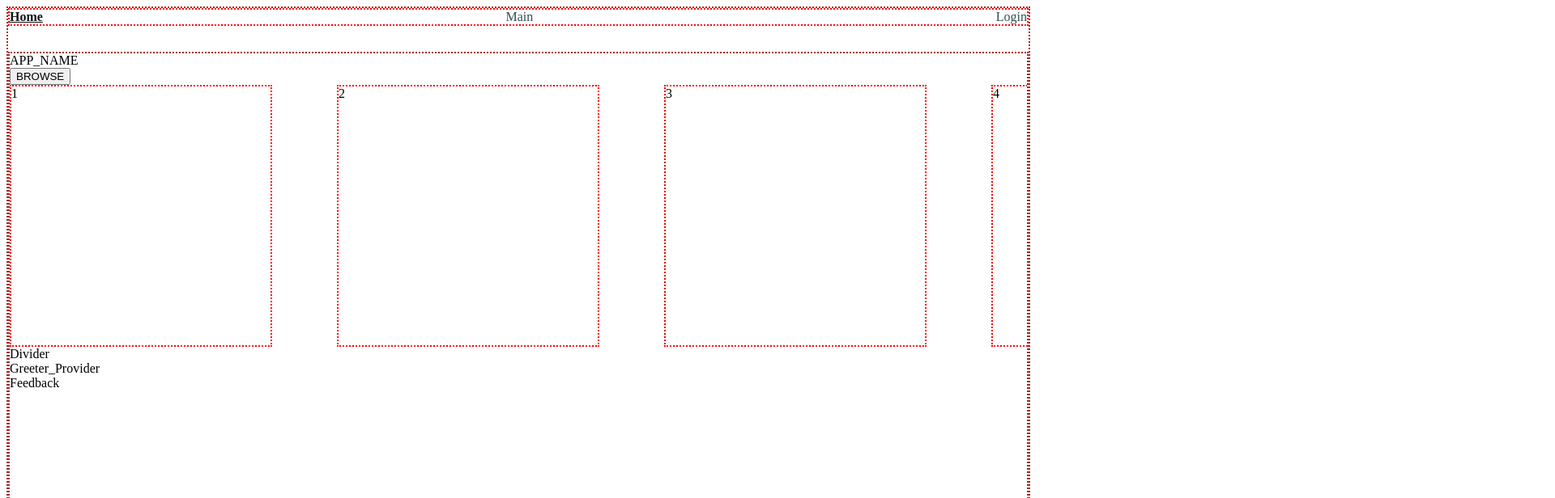
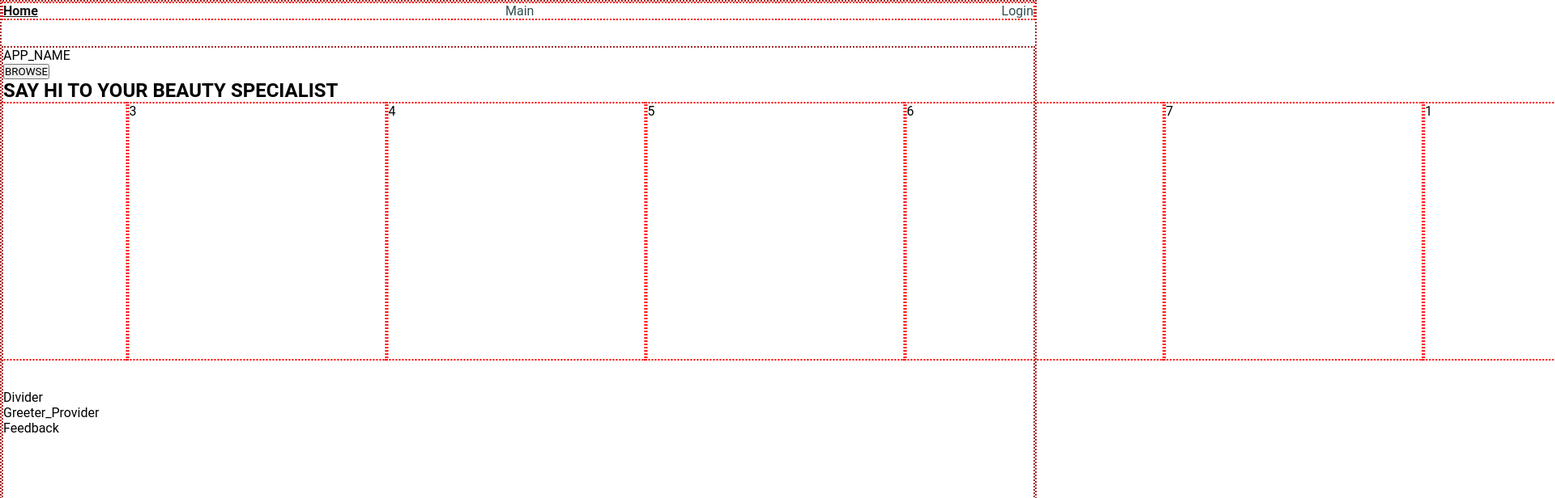
Before and after one commit to Code-the-Dream-School/gg-pac-team5-front, a React (Vite) app: page / in a window 1280 px wide. Shown: the top 616 px of the page at 81% size, 1920 px wide, since content can reach past the window. Built offline with nearby package versions, Linux system fonts and the light colour scheme.

Commit message:
carosel is working. Without slowing downon hover. There is an unresolved issue for resizing container with absolute element in it. and calculating gap between cards hiccup. Gap property is removed for now.

```diff
--- a/src/Assets/Home/Carousel.css
+++ b/src/Assets/Home/Carousel.css
@@ -1,11 +1,44 @@
 .carousel-wrapper {
+	overflow: scroll;
+	min-height: 30vw;
+}
+.carousel-container {
+	position: absolute;
 	display: flex;
-	gap: 5rem;
-	overflow: scroll;
+	overflow: hidden;
 }
 
-.carousel-item {
+.card-wrapper {
 	border: 2px dotted red;
+	position: relative;
 	min-height: 25vw;
 	min-width: 25vw;
 }
+
+.card-overlay-wrapper {
+	position: absolute;
+	overflow: hidden;
+	inset: 0;
+	z-index: 10;
+	height: 100%;
+	width: 100%;
+	background: grey;
+}
+
+.card-overlay-container {
+	position: absolute;
+	z-index: 10;
+	background-color: rgba(0, 0, 0, 0.5);
+	height: 100%;
+	width: 100%;
+	display: flex;
+	justify-content: center;
+	align-items: center;
+}
+
+.card-button {
+	padding: 0.5rem;
+	border-radius: 5px;
+	font-size: smaller;
+	background-color: white;
+}
--- a/src/index.css
+++ b/src/index.css
@@ -0,0 +1,6 @@
+* {
+	margin: 0;
+	padding: 0;
+	box-sizing: border-box;
+	font-family: "Roboto";
+}
--- /dev/null
+++ b/src/pages/Home/Carousel/Card.tsx
@@ -0,0 +1,57 @@
+import { motion, AnimatePresence } from "framer-motion";
+import { Paper } from "@mui/material";
+import { Link } from "react-router-dom";
+import { FC, useState } from "react";
+
+interface CardProp {
+	content: number;
+}
+
+const Card: FC<CardProp> = ({ content }) => {
+	const [showOverlay, setShowOverlay] = useState(false);
+
+	return (
+		<motion.div
+			className="card-wrapper"
+			onHoverStart={() => setShowOverlay(true)}
+			onHoverEnd={() => setShowOverlay(false)}
+		>
+			{/* animate presence will re-animate.
+            what was faded in on hover
+            will be faded out on mouse leave
+
+            animate presence must be stated before condition not in it
+
+            It will track when the element leaves the dom
+            and repeats the animation based on exit property */}
+			<AnimatePresence>
+				{showOverlay && (
+					<Link to="services">
+						{/* fade in effect */}
+						<motion.div
+							className="card-overlay-wrapper"
+							initial={{ opacity: 0 }}
+							animate={{ opacity: 1 }}
+							exit={{ opacity: 0 }}
+						>
+							<motion.div className="card-overlay-container">
+								{/* bouncing effect for button */}
+								<motion.div
+									initial={{ y: 10 }}
+									animate={{ y: 0 }}
+									exit={{ y: 10 }}
+									className="card-button"
+								>
+									Discover More
+								</motion.div>
+							</motion.div>
+						</motion.div>
+					</Link>
+				)}
+			</AnimatePresence>
+			{content}
+		</motion.div>
+	);
+};
+
+export { Card };
--- a/src/pages/Home/Carousel/Carousel.tsx
+++ b/src/pages/Home/Carousel/Carousel.tsx
@@ -1,28 +1,67 @@
-import { FC } from "react";
+import { FC, useEffect } from "react";
+import { motion, useMotionValue, animate } from "framer-motion";
+import { Card } from "./Card";
 import "../../../Assets/Home/Carousel.css";
+import useMeasure from "react-use-measure";
 
-type Snippet = number;
-type List = Snippet[];
+type Card = number;
+type List = Card[];
 
 interface CarouselProps {
 	list: List;
 }
 
 const Carousel: FC<CarouselProps> = ({ list = [] }) => {
+	let [ref, { width }] = useMeasure();
+	// gap must be calculated along
+	// with item size to rerender the component
+	// keeping one source of truth to avoid future bugs
+	const xTranslation = useMotionValue(0);
+
+	// [useMotionValue] where you need to animate properties dynamically
+	// based on user interactions or other factors.
+
+	useEffect(() => {
+		let controls;
+		let finalPosition = -width / 2;
+
+		controls = animate(xTranslation, [0, finalPosition], {
+			ease: "linear",
+			duration: 25,
+			repeat: Infinity,
+			repeatType: "loop",
+			repeatDelay: 0,
+		});
+
+		// cleans up after rerendering
+		return controls.stop;
+	}, [xTranslation, width]);
+
 	return (
-		<div className="carousel-wrapper">
-			{list.length === 0 ? (
-				<> nothing to display </>
-			) : (
-				list.map((item) => {
-					return (
-						<div key={item} className="carousel-item">
-							{item}
-						</div>
-					);
-				})
-			)}
-		</div>
+		// ref={ref} - to measure the element
+		<section aria-labelledby="carousel-heading" className="carousel-wrapper">
+			<h2 id="carousel-heading" className="carousel-heading">
+				SAY HI TO YOUR BEAUTY SPECIALIST
+			</h2>
+			{/* there is a hiccup when component rerenders.
+			it's because the calculation does not include temp borders  */}
+			<motion.div
+				className="carousel-container"
+				style={{ x: xTranslation }}
+				ref={ref}
+			>
+				{list.length === 0 ? (
+					<> nothing to display </>
+				) : (
+					// the whole component will be rerendered
+					// when the first item of the second list will hit
+					// _the position_ of the first item of the first list on the screen to ensure infinite scrolling
+					[...list, ...list].map((item, idx) => {
+						return <Card key={`${item}-${idx}`} content={item} />;
+					})
+				)}
+			</motion.div>
+		</section>
 	);
 };
 export { Carousel };
--- a/src/pages/Home/Home.tsx
+++ b/src/pages/Home/Home.tsx
@@ -2,8 +2,8 @@ import { Carousel } from "./Carousel/Carousel";
 import { Greeter_Customer } from "./Greeter_Customer/Greeter_Customer";
 import { useLoaderData } from "react-router-dom";
 
-type Snippet = number;
-type List = Snippet[];
+type Card = number;
+type List = Card[];
 
 const loader = (): List => {
 	// API call to get data to display for carousel
@@ -14,13 +14,13 @@ const Home = () => {
 	const provSummary = useLoaderData() as List;
 
 	return (
-		<>
+		<main>
 			<Greeter_Customer />
 			<Carousel list={provSummary} />
 			<div>Divider</div>
 			<div>Greeter_Provider</div>
 			<div>Feedback</div>
-		</>
+		</main>
 	);
 };
 
```
Also changed, not shown: package.json (+6 -1 lines), 1 other file (tests, documents, lock files or other folders).
